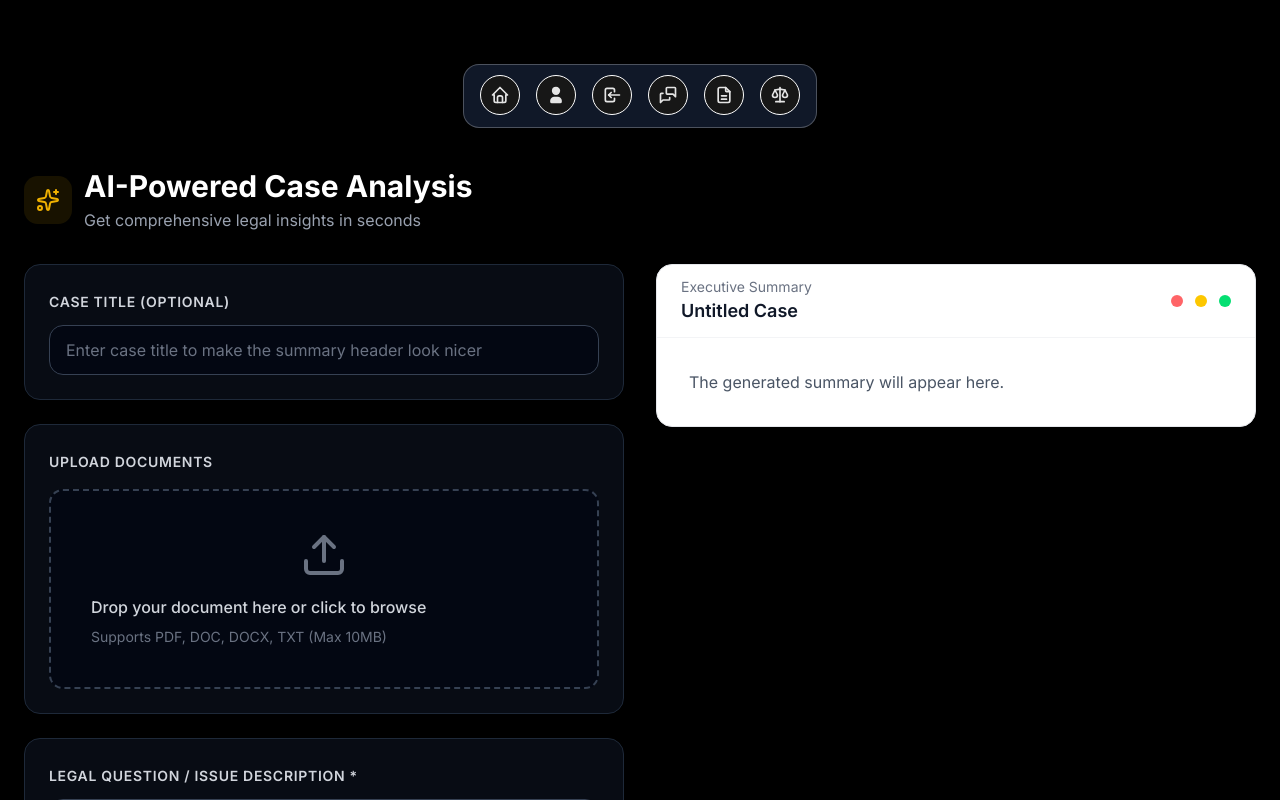
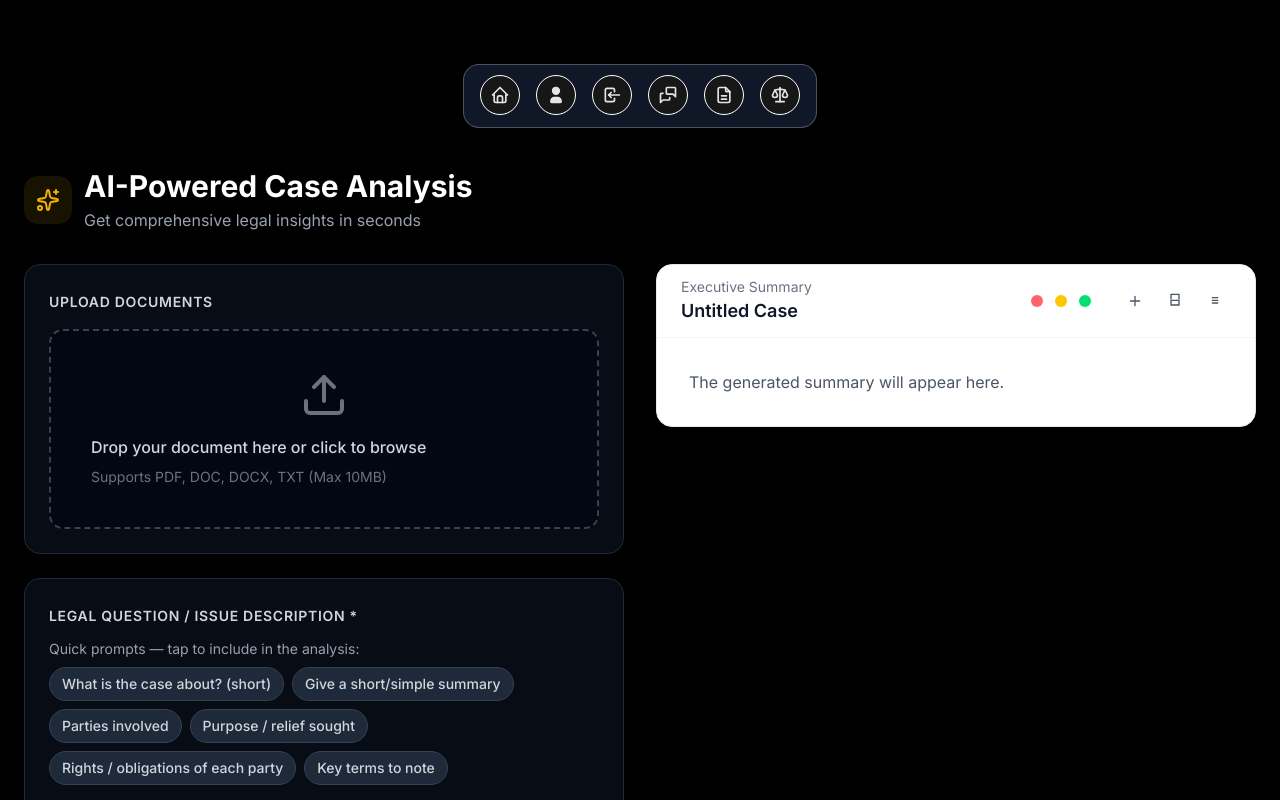
Before and after one commit to xyzarnav/KanunAi, a Next.js app in the folder frontend/: page /case-analysis in a window 1280 px wide. Shown: the top 800 px of the page. Built offline with nearby package versions, Linux system fonts and the light colour scheme.

Commit message:
feat: add question selection and summary actions in CaseAnalysis component

```diff
--- a/frontend/src/app/case-analysis/page.tsx
+++ b/frontend/src/app/case-analysis/page.tsx
@@ -10,6 +10,13 @@ export default function CaseAnalysis() {
   const [caseTitle, setCaseTitle] = useState('');
   const [legalIssue, setLegalIssue] = useState('');
   const [uploadedFile, setUploadedFile] = useState<File | null>(null);
+  const [selectedQuestions, setSelectedQuestions] = useState<string[]>([]);
+  const toggleQuestion = (q: string) => {
+    setSelectedQuestions((prev) => {
+      if (prev.includes(q)) return prev.filter((x) => x !== q);
+      return [...prev, q];
+    });
+  };
   const [dragActive, setDragActive] = useState(false);
   const [isAnalyzing, setIsAnalyzing] = useState(false);
   const [summaryMd, setSummaryMd] = useState<string>('');
@@ -74,6 +81,9 @@ export default function CaseAnalysis() {
         const textPayload = `${caseTitle ? 'Title: ' + caseTitle + '\n\n' : ''}${legalIssue}`;
         form.append('text', textPayload);
       }
+      if (selectedQuestions.length > 0) {
+        form.append('questions', selectedQuestions.join('||'));
+      }
 
       const resp = await fetch('/api/analysis/summary', {
         method: 'POST',
@@ -106,6 +116,41 @@ export default function CaseAnalysis() {
 
   const removeFile = () => setUploadedFile(null);
 
+  const downloadSummary = () => {
+    if (!summaryMd) return;
+    const blob = new Blob([summaryMd], { type: 'text/markdown;charset=utf-8' });
+    const url = URL.createObjectURL(blob);
+    const a = document.createElement('a');
+    a.href = url;
+    a.download = `${caseTitle ? caseTitle.replace(/[^a-z0-9]/gi, '_') : 'summary'}.md`;
+    a.click();
+    URL.revokeObjectURL(url);
+  };
+
+  const printSummary = () => {
+    if (!summaryMd) return;
+    const w = window.open('', '_blank');
+    if (!w) return;
+    const doc = w.document;
+    const pre = doc.createElement('pre');
+    pre.style.whiteSpace = 'pre-wrap';
+    pre.style.fontFamily = 'system-ui, -apple-system, Segoe UI, Roboto, sans-serif';
+    pre.textContent = summaryMd;
+    doc.body.appendChild(pre);
+    w.focus();
+    w.print();
+  };
+
+  const copySummary = async () => {
+    if (!summaryMd) return;
+    try {
+      await navigator.clipboard.writeText(summaryMd);
+      alert('Summary copied to clipboard');
+    } catch {
+      alert('Could not copy to clipboard');
+    }
+  };
+
   return (
     <div className="min-h-screen bg-black text-white">
       <main className="max-w-7xl mx-auto px-6 py-42">
@@ -124,7 +169,7 @@ export default function CaseAnalysis() {
         <div className="grid grid-cols-1 lg:grid-cols-2 gap-8 items-start">
           {/* Left Panel */}
           <form onSubmit={handleSubmit} className="space-y-6">
-            <div className="bg-gray-900/50 rounded-2xl p-6 border border-gray-800">
+            {/* <div className="bg-gray-900/50 rounded-2xl p-6 border border-gray-800">
               <div className="block mb-3">
                 <span className="text-sm font-semibold text-gray-300 uppercase tracking-wider">Case Title (optional)</span>
               </div>
@@ -134,7 +179,7 @@ export default function CaseAnalysis() {
                 placeholder="Enter case title to make the summary header look nicer"
                 className="w-full bg-gray-950 border border-gray-700 rounded-xl px-4 py-3 text-white placeholder-gray-500 focus:outline-none focus:border-yellow-500 focus:ring-2 focus:ring-yellow-500/20 transition-all"
               />
-            </div>
+            </div> */}
             <div className="bg-gray-900/50 rounded-2xl p-6 border border-gray-800">
               <div className="block mb-4">
                 <span className="text-sm font-semibold text-gray-300 uppercase tracking-wider">Upload Documents</span>
@@ -181,6 +226,41 @@ export default function CaseAnalysis() {
               <div className="block mb-3">
                 <span className="text-sm font-semibold text-gray-300 uppercase tracking-wider">Legal Question / Issue Description *</span>
               </div>
+                {/* Quick question checkboxes */}
+                <div className="mb-4">
+                  <div className="text-sm text-gray-400 mb-2">Quick prompts — tap to include in the analysis:</div>
+                  <div className="flex flex-wrap gap-2">
+                    {[
+                      'What is the case about? (short)',
+                      'Give a short/simple summary',
+                      'Parties involved',
+                      'Purpose / relief sought',
+                      'Rights / obligations of each party',
+                      'Key terms to note'
+                    ].map((q) => {
+                      const active = selectedQuestions.includes(q);
+                      return (
+                        <button
+                          key={q}
+                          type="button"
+                          onClick={() => toggleQuestion(q)}
+                          className={`${styles.pill} px-3 py-1.5 rounded-full text-sm font-medium transition-all border ${
+                            active
+                              ? 'bg-yellow-500 text-black border-yellow-500 shadow-sm'
+                              : 'bg-gray-800 text-gray-300 border-gray-700 hover:bg-gray-750'
+                          }`}
+                          aria-pressed={active}
+
+
+
+
+                        >
+                          {q}
+                        </button>
+                      );
+                    })}
+                  </div>
+                </div>
               <textarea
                 value={legalIssue}
                 onChange={(e) => setLegalIssue(e.target.value)}
@@ -226,6 +306,24 @@ export default function CaseAnalysis() {
                   <div className="w-3 h-3 rounded-full bg-red-400" />
                   <div className="w-3 h-3 rounded-full bg-yellow-400" />
                   <div className="w-3 h-3 rounded-full bg-green-400" />
+                  <div className="ml-4 flex items-center space-x-2">
+                    <button type="button" title="Download" onClick={downloadSummary} className={`${styles.toolbarBtn} p-2 rounded-md`}>
+                      <svg xmlns="http://www.w3.org/2000/svg" className="h-4 w-4 text-gray-600" fill="none" viewBox="0 0 24 24" stroke="currentColor">
+                        <path strokeLinecap="round" strokeLinejoin="round" strokeWidth={2} d="M12 5v14m7-7H5" />
+                      </svg>
+                    </button>
+                    <button type="button" title="Print" onClick={printSummary} className={`${styles.toolbarBtn} p-2 rounded-md`}>
+                      <svg xmlns="http://www.w3.org/2000/svg" className="h-4 w-4 text-gray-600" fill="none" viewBox="0 0 24 24" stroke="currentColor">
+                        <path strokeLinecap="round" strokeLinejoin="round" strokeWidth={2} d="M6 9V2h12v7" />
+                        <path strokeLinecap="round" strokeLinejoin="round" strokeWidth={2} d="M6 18h12v-7H6v7z" />
+                      </svg>
+                    </button>
+                    <button type="button" title="Copy" onClick={copySummary} className={`${styles.toolbarBtn} p-2 rounded-md`}>
+                      <svg xmlns="http://www.w3.org/2000/svg" className="h-4 w-4 text-gray-600" fill="none" viewBox="0 0 24 24" stroke="currentColor">
+                        <path strokeLinecap="round" strokeLinejoin="round" strokeWidth={2} d="M8 7h8M8 11h8M8 15h8" />
+                      </svg>
+                    </button>
+                  </div>
                 </div>
               </div>
 
--- a/frontend/src/app/case-analysis/viewer.module.css
+++ b/frontend/src/app/case-analysis/viewer.module.css
@@ -18,3 +18,20 @@
 /* .global(.prose) {
   color: #111827;
 } */
+
+/* Pill helper (additional smoothing for toggles) */
+.pill {
+  transition: all 160ms ease-in-out;
+}
+
+/* toolbar button hover */
+.toolbarBtn:hover {
+  background: #f3f4f6;
+}
+
+.toolbarBtn {
+  transition: background 120ms ease-in-out, transform 120ms ease-in-out;
+}
+.toolbarBtn:active {
+  transform: translateY(1px);
+}
```
